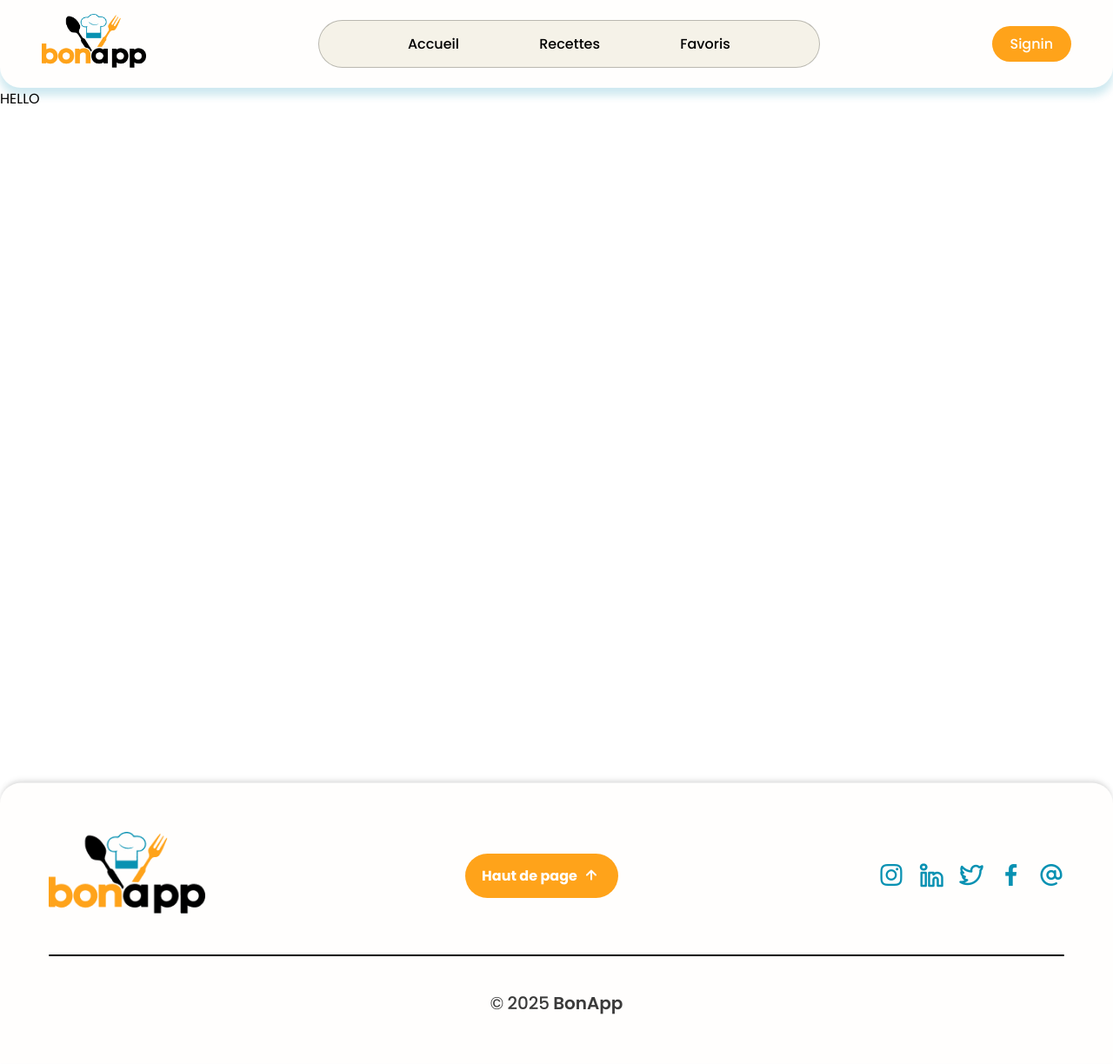
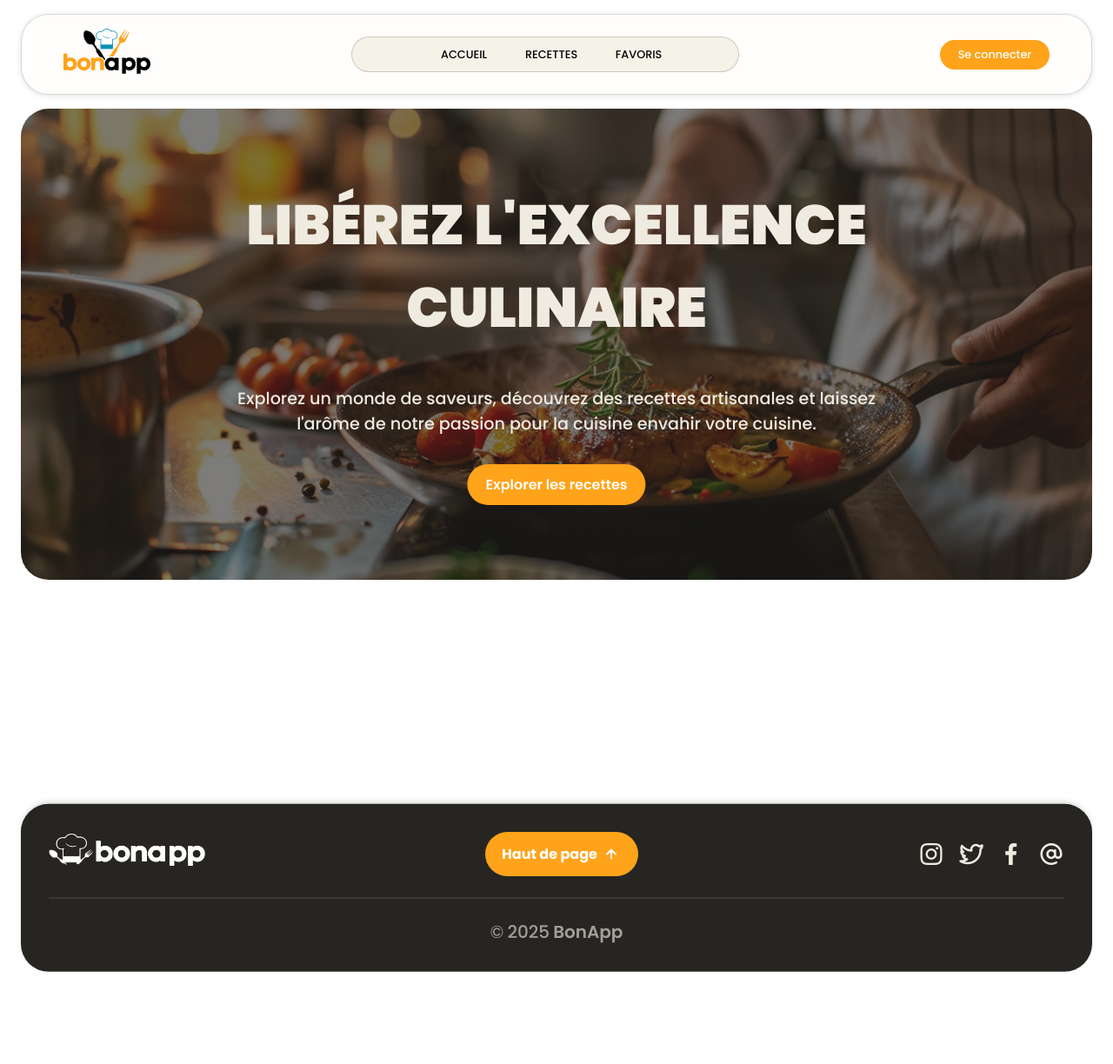
Before and after one commit to Raouf-Medj/bon-app, a PHP site: page / in a window 1280 px wide. Shown: the whole page at 87% size. After the commit the page ends 1118 px from the top, so only its background shows below. Run offline with PHP 8.4, Linux system fonts and the light colour scheme.

Commit message:
added hero section to index and tweaked navbar and footer

```diff
--- a/components/footer.php
+++ b/components/footer.php
@@ -15,7 +15,7 @@
                         behavior: 'smooth',
                     });"
                 >
-                    <img class="footer_logo" src="../assets/images/website/logo.png" alt="BonApp logo">
+                    <img class="footer_logo" src="../assets/images/website/logo_white.png" alt="BonApp logo">
                 </a>
 
                 <button id="scrollbutton" onclick="
@@ -30,8 +30,7 @@
 
                 <div class="links">
                     <a class="link" href="https://www.instagram.com" target="_blank"><i class="uil uil-instagram"></i></a>
-                    <a class="link" href="https://www.linkedin.com" target="_blank" style="margin-left: 1rem; margin-right: 1rem;"><i class="uil uil-linkedin-alt"></i></a>
-                    <a class="link" href="https://www.x.com" target="_blank"><i class="uil uil-twitter-alt"></i></a>
+                    <a class="link" href="https://www.x.com" target="_blank" style="margin-left: 1rem;"><i class="uil uil-twitter-alt"></i></a>
                     <a class="link" href="https://www.facebook.com" target="_blank" style="margin-left: 1rem; margin-right: 1rem;"><i class="uil uil-facebook-f"></i></a>
                     <a class="link" href="mailto:contact@bonapp.fr" target="_blank"><i class="uil uil-at"></i></a>
                 </div>
--- a/components/navbar.php
+++ b/components/navbar.php
@@ -18,16 +18,16 @@
         </a>
 
         <ul class="navlinks">
-            <li class="navlink">Accueil</li>
-            <li class="navlink">Recettes</li>
-            <li class="navlink">Favoris</li>
+            <li class="navlink">ACCUEIL</li>
+            <li class="navlink">RECETTES</li>
+            <li class="navlink">FAVORIS</li>
         </ul>
 
         <div class="signbutton">
             <?php if (isset($_SESSION['userId'])) { ?>
-                <button id="signoutButton">Signout</button>
+                <button id="signoutButton">Se déconnecter</button>
             <?php } else { ?>
-                <a id="signinBut" href="/public/signin.php">Signin</a>
+                <a id="signinBut" href="/public/signin.php">Se connecter</a>
             <?php } ?>
         </div>
     </div>
--- a/css/footer.css
+++ b/css/footer.css
@@ -1,20 +1,19 @@
 .footer_container {
-    padding: 2rem;
-    border-bottom-right-radius: 1.5rem;
-    border-bottom-left-radius: 1.5rem;
+    padding: 1rem;
+    margin-bottom: 1rem;
+    border-radius: 2rem;
     transition: box-shadow 0.2s ease-in-out, transform 0.2s;
     transform: rotate(var(--transform-rotate, 180deg));
     box-shadow: 0 4px 6px -1px rgba(0, 0, 0, 0.1), 0 2px 4px -1px rgba(0, 0, 0, 0.06);
-    background: #FFFEFD;
-
+    background: #262522;
 
     @media (min-width: 768px) {
-        padding: 3.5rem;
+        padding: 2rem;
     }
 }
 
 .footer_container:hover {
-    box-shadow: 0 20px 25px -5px rgba(0, 0, 0, 0.1), 0 10px 10px -5px rgba(0, 0, 0, 0.04);
+    box-shadow: 0 20px 25px -5px #ffa31a46, 0 10px 10px -5px #ffa31a7d;
 }
 
 .inner_container {
@@ -22,16 +21,16 @@
 }
 
 .separator {
-    margin-top: 1.5rem;
-    margin-bottom: 1.5rem;
+    margin-top: 0.5rem;
+    margin-bottom: 0.5rem;
     border-radius: 0.25rem;
-    height: 0.125rem;
-    background: black;
+    height: 0.1rem;
+    background: #f0ebe11a;
 
 
     @media (min-width: 768px) {
-        margin-top: 2.5rem;
-        margin-bottom: 2.5rem;
+        margin-top: 1.5rem;
+        margin-bottom: 1.5rem;
     }
 }
 
@@ -41,7 +40,7 @@
     align-items: center;
     font-size: 0.875rem;
     line-height: 1.25rem;
-    color: #000000c5;
+    color: #f0ebe19d;
 
     @media (min-width: 640px) {
         font-size: 1.25rem;
@@ -124,12 +123,7 @@
 
 .arrowup {
     font-size: 1.5rem;
-    line-height: 2rem;
-
-    @media (min-width: 1024px) {
-        font-size: 1.5rem;
-        line-height: 1.75rem;
-    }
+    line-height: 1.5rem;
 }
 
 .links {
@@ -144,10 +138,10 @@
 }
 
 .link {
-    color: #0891B2;
+    color: #F0EBE1;
     transition: color 0.2s ease-in-out, transform 0.2s ease-in-out;
 }
 
 .link:hover {
-    color: #FFA31A;
+    color: #0891B2;
 }
--- a/css/global.css
+++ b/css/global.css
@@ -3,7 +3,10 @@
 
 body {
     font-family: "Poppins", serif;
-    margin: 0;
+    margin-top: 0;
+    margin-bottom: 0;
+    margin-left: 1.5rem;
+    margin-right: 1.5rem;
 }
 
 .main_container {
--- /dev/null
+++ b/css/index.css
@@ -0,0 +1,66 @@
+.hero {
+    width: 100%;
+    height: auto;
+    border-radius: 2rem;
+    margin-top: 1rem;
+    position: relative;
+    display: flex;
+    justify-content: center;
+    align-items: center;
+}
+
+.hero_img {
+    width: 100%;
+    height: auto;
+    border-radius: inherit;
+}
+
+.hero_container {
+    width: 60%;
+    position: absolute;
+    top: 50%;
+    left: 50%;
+    transform: translate(-50%, -50%);
+    text-align: center;
+    color: #F0EBE1;
+    padding: 2rem;
+    border-radius: 1rem;
+    display: flex;
+    flex-direction: column;
+    justify-content: center;
+    align-items: center;
+}
+
+.hero_headline {
+    font-weight: 900;
+    margin-top: 0;
+    font-size: 4rem;
+}
+
+.hero_description {
+    margin: 0;
+    font-weight: 500;
+    font-size: 1.2rem;
+}
+
+.explorerecipes {
+    background-color: #FFA31A;
+    border: none;
+    border-radius: 9999px;
+    color: white;
+    font-weight: 600;
+    font-size: 1rem;
+    display: flex;
+    justify-content: center;
+    padding-left: 1.3rem;
+    padding-right: 1.3rem;
+    padding-top: 0.7rem;
+    padding-bottom: 0.7rem;
+    margin-top: 2rem;
+    cursor: pointer;
+    transition: background-color 0.2s ease-in-out, border 0.2s ease-in-out;;
+}
+
+.explorerecipes:hover {
+    background-color: #0891B2;
+}
--- a/css/navbar.css
+++ b/css/navbar.css
@@ -1,9 +1,10 @@
 .navbar_container {
     padding: 1rem;
-    border-bottom-right-radius: 1.5rem;
-    border-bottom-left-radius: 1.5rem;
+    margin-top: 1rem;
+    border-radius: 2rem;
+    border: 1px solid rgba(0, 0, 0, 0.149);
     transition: box-shadow 0.2s ease-in-out, transform 0.2s;
-    box-shadow: 0px 3px 10px -2px rgba(0, 0, 0, 0.2);
+    box-shadow: 0px 1px 8px -2px rgba(0, 0, 0, 0.2);
     background: #FFFEFD;
     display: flex;
     justify-content: space-between;
@@ -24,23 +25,23 @@
 .navbar_logo {
     margin-bottom: 1.25rem;
     height: auto;
-    width: 150px;
+    width: 90%;
 
     @media (min-width: 640px) {
         margin-bottom: 0;
-        width: 120px;
+        width: 100px;
     }
 }
 
 .navlinks {
-    width: 35%;
+    width: 25%;
     font-weight: 500;
     display: flex;
     justify-content: space-between;
     list-style-type: none;
     background-color: #ebe6d37f;
     border-radius: 9999px;
-    border: 1px solid rgba(0, 0, 0, 0.245);
+    border: 1px solid rgba(0, 0, 0, 0.182);
     padding-left: 5rem;
     padding-right: 5rem;
     padding-top: 0.5rem;
@@ -52,14 +53,15 @@
     display: flex;
     justify-content: center;
     font-weight: 500;
+    font-size: 0.8rem;
     border-radius: 9999px;
     border: 1px solid rgba(0, 0, 0, 0.0);
     padding-left: 1.3rem;
     padding-right: 1.3rem;
-    padding-top: 0.3rem;
-    padding-bottom: 0.3rem;
+    padding-top: 0.1rem;
+    padding-bottom: 0.1rem;
     cursor: pointer;
-    transition: background-color 0.2s ease-in-out, border 0.2s ease-in-out;;
+    transition: background-color 0.3s ease-in-out, border 0.3s ease-in-out;;
 }
 
 .navlink:hover {
@@ -88,7 +90,7 @@
     border-radius: 9999px;
     color: white;
     font-weight: 500;
-    font-size: 1rem;
+    font-size: 0.8rem;
     display: flex;
     justify-content: center;
     padding-left: 1.3rem;
@@ -110,7 +112,7 @@
     border-radius: 9999px;
     color: white;
     font-weight: 500;
-    font-size: 1rem;
+    font-size: 0.8rem;
     display: flex;
     justify-content: center;
     padding-left: 1.3rem;
--- a/index.php
+++ b/index.php
@@ -9,18 +9,19 @@
     <meta name="viewport" content="width=device-width, initial-scale=1.0">
     <title>BonApp!</title>
     <link href="./css/global.css" rel="stylesheet">
+    <link href="./css/index.css" rel="stylesheet">
 </head>
 <body>
-    <div class="main_container">HELLO</div>
-    <!-- <nav>
-        <ul>
-            <li>Logo</li>
-            <li>Home</li>
-            <li>Recipes</li>
-            <li>Favorites</li>
-            <li>Signin</li>
-        </ul>
-    </nav> -->
+    <div class="main_container">
+        <div class="hero">
+            <img src="../assets/images/website/hero.png" alt="hero" class="hero_img">
+            <div class="hero_container">
+                <h1 class="hero_headline">LIBÉREZ L'EXCELLENCE CULINAIRE</h1>
+                <p class="hero_description">Explorez un monde de saveurs, découvrez des recettes artisanales et laissez l'arôme de notre passion pour la cuisine envahir votre cuisine.</p>
+                <button class="explorerecipes">Explorer les recettes</button>
+            </div>
+        </div>
+    </div>
 </body>
 </html>
 
```
Also changed, not shown: api/recipeController.php (added), assets/images/website/hero.png (added).
